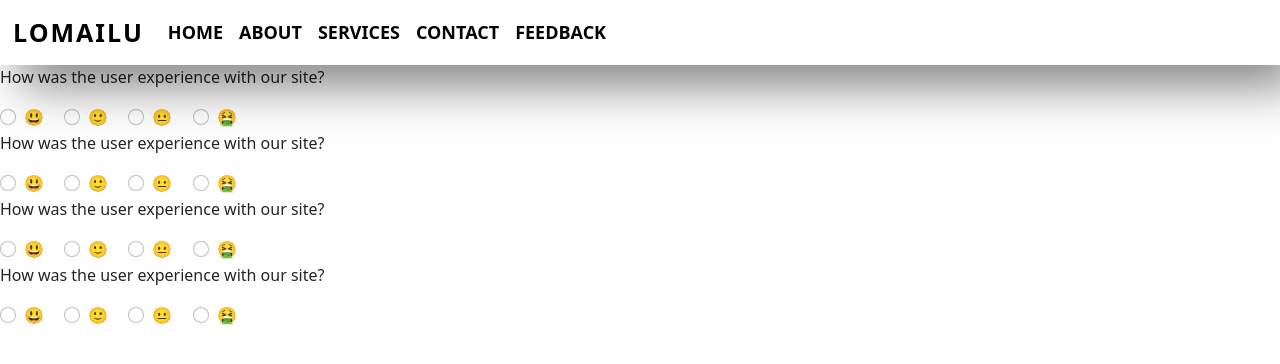
After one commit to jerejalmari/Jeres-Angels-wwwProject, a PHP site: page /feedback.html in a window 1280 px wide. The commit adds this page. Shown: the top 364 px of the page. Run offline with PHP 8.4, Linux system fonts and the light colour scheme.

Commit message:
muutoksia

```diff
--- a/css/style.css
+++ b/css/style.css
@@ -1,7 +1,4 @@
-@font-face{
-    src: url(fonts/futura\ medium\ bt.ttf);
-    font-family: futura;
-    }
+
 
 
 
@@ -9,7 +6,7 @@
 body {
     padding: 0;
     margin: 0;
-    background: #d8d8d2;
+    background:white;
     max-width: 100%;
   }
   .features {
@@ -34,26 +31,39 @@ body {
 
   h1{
      margin-bottom: 40px;
-     color: rgb(238, 201, 38);
+     color: rgb(36, 65, 37);
+
+
   }
 
-  .list-group-item-warning{
+  .list-group-item{
       padding: 15px 1 5px;
-      background-color: rgb(161, 163, 167);
+      background-color: rgba(36, 107, 57, 0.753);
       color: black;
       margin-bottom: 40px;
       text-align: center;
+      font-size: 16px;
 
-  }
+
+    }
+
+    a:hover{
+        color: rgb(185, 181, 181);
+    }
+
+    a:visited{
+        background-color:  rgba(36, 107, 57, 0.753);
+    }
 
   h2{
       text-align: center;
       margin-top: 10px;
       margin-bottom: 20px;
+
   }
 
   h3{
-      color: darkgreen;
+      color: rgb(148, 144, 143);
       margin-top: 20px;
   }
 
@@ -65,13 +75,15 @@ body {
 
   .footer{
     box-shadow: 20px 20px 50px rgba(0, 0 ,0 , 0.5);
-    background: rgba(255, 255, 255, 0.1);
+    background: rgb(141, 140, 140);
 
     border-top: 1px solid rgba(255, 255, 255, 0.5);
     border-left: 1px solid rgba(255, 255, 255, 0.5);
     backdrop-filter: blur(5px);
     padding: 60px 0 30px;
 }
+
+
 
 /* sampon kamat */
 
@@ -89,13 +101,13 @@ body {
 }
 
 .navbar-nav a {
-	font-family: futura;
+
 	font-size: 18px;
 	text-transform: uppercase;
 	font-weight: bold;
 }
 .navbar-light .navbar-brand {
-    font-family: futura;
+
 	color: black;
 	font-size: 25px;
 	text-transform: uppercase;
@@ -141,7 +153,7 @@ body {
       }
 
       .carousel-item h1 {
-        font-family: futura;
+
         position: absolute;
         margin: 0;
         color: white;
@@ -155,7 +167,7 @@ body {
 
 
       .Contact-header h1{
-        font-family: futura;
+        font-family:Georgia, 'Times New Roman', Times, serif;
         position: absolute;
         margin: 0;
         color: white;
--- /dev/null
+++ b/feedback.html
@@ -0,0 +1,192 @@
+<!DOCTYPE html>
+<html lang="en">
+<head>
+    <meta charset="UTF-8">
+    <meta name="viewport" content="width=device-width, initial-scale=1.0">
+    <link href="https://cdn.jsdelivr.net/npm/bootstrap@5.0.0-beta1/dist/css/bootstrap.min.css" rel="stylesheet"
+    integrity="sha384-giJF6kkoqNQ00vy+HMDP7azOuL0xtbfIcaT9wjKHr8RbDVddVHyTfAAsrekwKmP1" crossorigin="anonymous">
+    <link rel="stylesheet" type="text/css" href="css/style.css">
+    <title>Document</title>
+</head>
+<body>
+    <nav class="navbar navbar-expand-lg navbar-light sticky-top navbar-custom">
+
+        <div class="container-fluid">
+
+          <a class="navbar-brand" href="#">Lomailu</a> <button aria-controls="navbarSupportedContent" aria-expanded="false"
+            aria-label="Toggle navigation" class="navbar-toggler" data-bs-target="#navbarSupportedContent"
+            data-bs-toggle="collapse" type="button"><span class="navbar-toggler-icon"></span></button>
+
+          <div class="collapse navbar-collapse" id="navbarSupportedContent">
+            <ul class="navbar-nav ml-auto mb-2 mb-lg-0">
+              <li class="nav-item active">
+                <a class="nav-link" href="#">Home</a>
+              </li>
+              <li class="nav-item">
+                <a class="nav-link" href="About.html">About</a>
+              </li>
+
+              <li class="nav-item">
+                <a class="nav-link" href="">Services</a>
+              </li>
+              <li class="nav-item">
+                <a class="nav-link" href="#foot1">Contact</a>
+              </li>
+              <li class="nav-item">
+                <a class="nav-link" href="#">Feedback</a>
+              </li>
+            </ul>
+          </div>
+        </div>
+      </nav>
+
+
+
+
+
+
+
+
+
+    <div class="feedback-container">
+        <div class="feedback-card">
+        <div class="feedback-content"></div>
+          <p> How was the user experience with our site?</p>
+
+          <div class="form-check form-check-inline">
+            <input class="form-check-input" type="radio" name="flexRadioDefault" id="flexRadioDefault1">
+            <label class="form-check-label" for="flexRadioDefault1">
+                😃
+            </label>
+          </div>
+          <div class="form-check form-check-inline">
+            <input class="form-check-input" type="radio" name="flexRadioDefault" id="flexRadioDefault1">
+            <label class="form-check-label" for="flexRadioDefault1">
+                🙂
+            </label>
+          </div>
+
+          <div class="form-check form-check-inline">
+            <input class="form-check-input" type="radio" name="flexRadioDefault" id="flexRadioDefault1">
+            <label class="form-check-label" for="flexRadioDefault1">
+                😐
+            </label>
+          </div>
+
+          <div class="form-check form-check-inline">
+            <input class="form-check-input" type="radio" name="flexRadioDefault" id="flexRadioDefault1">
+            <label class="form-check-label" for="flexRadioDefault1">
+                🤮
+            </label>
+          </div>
+
+
+
+          <p> How was the user experience with our site?</p>
+
+          <div class="form-check form-check-inline">
+            <input class="form-check-input" type="radio" name="flexRadioDefault" id="flexRadioDefault1">
+            <label class="form-check-label" for="flexRadioDefault1">
+                😃
+            </label>
+          </div>
+          <div class="form-check form-check-inline">
+            <input class="form-check-input" type="radio" name="flexRadioDefault" id="flexRadioDefault1">
+            <label class="form-check-label" for="flexRadioDefault1">
+                🙂
+            </label>
+          </div>
+
+          <div class="form-check form-check-inline">
+            <input class="form-check-input" type="radio" name="flexRadioDefault" id="flexRadioDefault1">
+            <label class="form-check-label" for="flexRadioDefault1">
+                😐
+            </label>
+          </div>
+
+          <div class="form-check form-check-inline">
+            <input class="form-check-input" type="radio" name="flexRadioDefault" id="flexRadioDefault1">
+            <label class="form-check-label" for="flexRadioDefault1">
+                🤮
+            </label>
+          </div>
+
+
+
+          <p> How was the user experience with our site?</p>
+
+          <div class="form-check form-check-inline">
+            <input class="form-check-input" type="radio" name="flexRadioDefault" id="flexRadioDefault1">
+            <label class="form-check-label" for="flexRadioDefault1">
+                😃
+            </label>
+          </div>
+          <div class="form-check form-check-inline">
+            <input class="form-check-input" type="radio" name="flexRadioDefault" id="flexRadioDefault1">
+            <label class="form-check-label" for="flexRadioDefault1">
+                🙂
+            </label>
+          </div>
+
+          <div class="form-check form-check-inline">
+            <input class="form-check-input" type="radio" name="flexRadioDefault" id="flexRadioDefault1">
+            <label class="form-check-label" for="flexRadioDefault1">
+                😐
+            </label>
+          </div>
+
+          <div class="form-check form-check-inline">
+            <input class="form-check-input" type="radio" name="flexRadioDefault" id="flexRadioDefault1">
+            <label class="form-check-label" for="flexRadioDefault1">
+                🤮
+            </label>
+          </div>
+
+
+
+          <p> How was the user experience with our site?</p>
+
+          <div class="form-check form-check-inline">
+            <input class="form-check-input" type="radio" name="flexRadioDefault" id="flexRadioDefault1">
+            <label class="form-check-label" for="flexRadioDefault1">
+                😃
+            </label>
+          </div>
+          <div class="form-check form-check-inline">
+            <input class="form-check-input" type="radio" name="flexRadioDefault" id="flexRadioDefault1">
+            <label class="form-check-label" for="flexRadioDefault1">
+                🙂
+            </label>
+          </div>
+
+          <div class="form-check form-check-inline">
+            <input class="form-check-input" type="radio" name="flexRadioDefault" id="flexRadioDefault1">
+            <label class="form-check-label" for="flexRadioDefault1">
+                😐
+            </label>
+          </div>
+
+          <div class="form-check form-check-inline">
+            <input class="form-check-input" type="radio" name="flexRadioDefault" id="flexRadioDefault1">
+            <label class="form-check-label" for="flexRadioDefault1">
+                🤮
+            </label>
+          </div>
+
+
+        </div>
+    </div>
+</div>
+
+
+
+
+
+
+
+
+    <script src="https://cdn.jsdelivr.net/npm/bootstrap@5.0.0-beta1/dist/js/bootstrap.bundle.min.js"
+      integrity="sha384-ygbV9kiqUc6oa4msXn9868pTtWMgiQaeYH7/t7LECLbyPA2x65Kgf80OJFdroafW"
+      crossorigin="anonymous"></script>
+</body>
+</html>
```
Also changed, not shown: Contact.php (added, +20 -0 lines), about.html (added, +69 -0 lines), css/countries.css (+7 -0 lines), index.html (+9 -9 lines).
